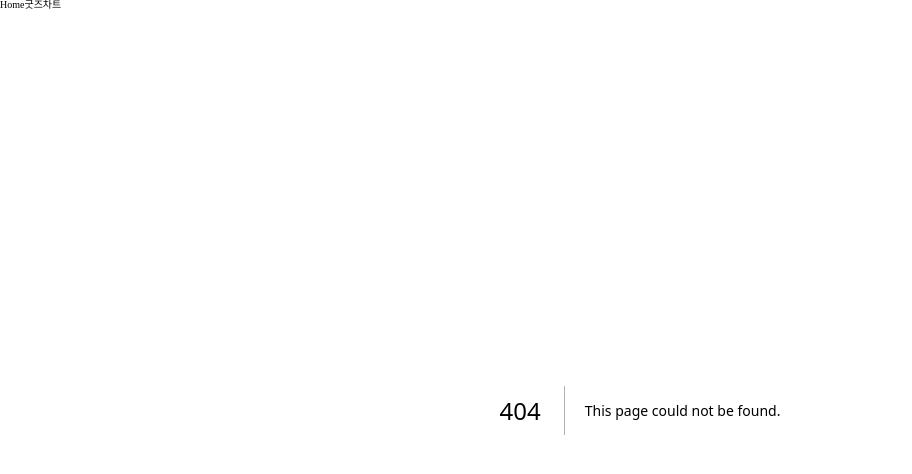
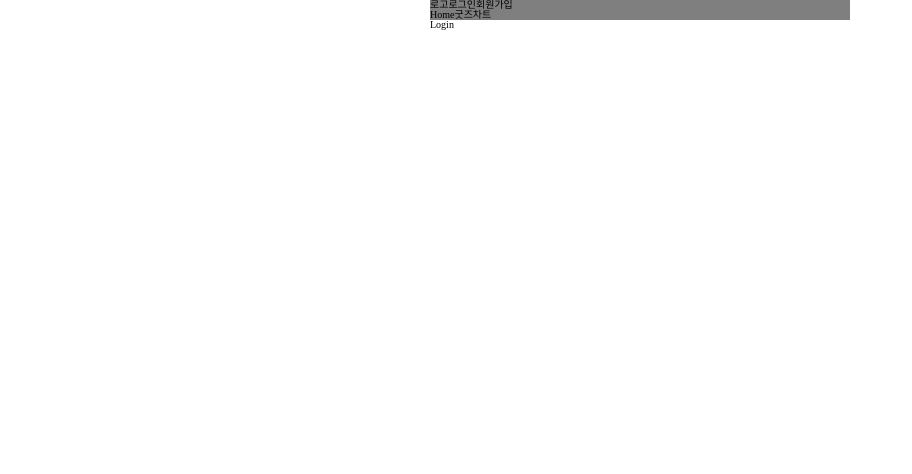
Before and after one commit to MUSIC-LIFE-CYCLE/K-CONTENTS, a Next.js app in the folder front/: page /auth/login in a window 1280 px wide. Before the commit this address had no page. Shown: the top 474 px of the page, without its empty margins (0-912 px from the left). Built offline with nearby package versions, Linux system fonts and the light colour scheme.

Commit message:
💄style,📝docs: 레이아웃 구성 및 auth, login, signup 생성

```diff
--- a/front/components/Header.tsx
+++ b/front/components/Header.tsx
@@ -1,12 +1,20 @@
 import { useRouter } from 'next/router';
+import { HeaderContainer } from './styles';
 import Link from 'next/link';
 
 const Header = () => {
     const router = useRouter();
 
     return (
-        <header>
+        <HeaderContainer>
             <nav>
+                <section>
+                    <Link href="#">로고</Link>
+                    <Link href="/auth/login">로그인</Link>
+                    <Link href="/auth/signup">회원가입</Link>
+                </section>
+
+                <section>
                     <Link href="/">
                         <span className={router.pathname === '/' ? 'active' : ''}>Home</span>
                     </Link>
@@ -16,8 +24,9 @@ const Header = () => {
                     <Link href="/chart">
                         <span className={router.pathname === '/chart' ? 'active' : ''}>차트</span>
                     </Link>
+                </section>
             </nav>
-        </header>
+        </HeaderContainer>
     );
 };
 
--- a/front/components/Layout.tsx
+++ b/front/components/Layout.tsx
@@ -1,15 +1,11 @@
-import Head from 'next/head';
 import Header from './Header';
+import { LayoutContainer } from './styles';
 
 export default function Layout({ children }) {
     return (
-        <>
-            <Head>
-                <link rel="shortcut icon" href="/favicon.ico" />
-                <title>KPOP</title>
-            </Head>
+        <LayoutContainer>
             <Header />
-            <div>{children}</div>
-        </>
+            {children}
+        </LayoutContainer>
     );
 }
--- /dev/null
+++ b/front/components/styles.tsx
@@ -0,0 +1,12 @@
+import styled from '@emotion/styled';
+
+export const LayoutContainer = styled.section`
+    max-width: 420px;
+    min-height: 200px;
+    margin: 0 auto;
+    background-color: ${props => props.theme.colors.coral};
+`;
+
+export const HeaderContainer = styled.header`
+    background-color: ${props => props.theme.colors.halfBlack};
+`;
--- a/front/package.json
+++ b/front/package.json
@@ -19,5 +19,8 @@
     "react": "18.2.0",
     "react-dom": "18.2.0",
     "typescript": "4.9.5"
+  },
+  "devDependencies": {
+    "@emotion/babel-plugin": "^11.10.6"
   }
 }
--- a/front/pages/_app.tsx
+++ b/front/pages/_app.tsx
@@ -1,12 +1,17 @@
 import type { AppProps } from 'next/app';
 import { globalStyles } from 'styles/GlobalStyle';
+import { ThemeProvider } from '@emotion/react';
 import Layout from 'components/Layout';
+import theme from 'styles/theme';
 
 export default function App({ Component, pageProps }: AppProps) {
     return (
-        <Layout>
-            {globalStyles}
-            <Component {...pageProps} />
-        </Layout>
+        <ThemeProvider theme={theme}>
+            <Layout>
+                {globalStyles}
+
+                <Component {...pageProps} />
+            </Layout>
+        </ThemeProvider>
     );
 }
--- /dev/null
+++ b/front/pages/auth/login.tsx
@@ -0,0 +1,5 @@
+const Login = () => {
+    return <>Login</>;
+};
+
+export default Login;
--- /dev/null
+++ b/front/pages/auth/signup.tsx
@@ -0,0 +1,5 @@
+const Signup = () => {
+    return <>signup</>;
+};
+
+export default Signup;
--- /dev/null
+++ b/front/styles/theme.d.tsx
@@ -0,0 +1,14 @@
+import '@emotion/react';
+
+declare module '@emotion/react' {
+    export interface Theme {
+        colors: {
+            black: string;
+            white: string;
+            coral: string;
+            blue: string;
+            red: string;
+            halfBlack: string;
+        };
+    }
+}
--- /dev/null
+++ b/front/styles/theme.tsx
@@ -0,0 +1,14 @@
+import { Theme } from '@emotion/react';
+
+const theme: Theme = {
+    colors: {
+        black: '#000',
+        white: '#fff',
+        coral: 'FF7F50',
+        blue: '0000ff',
+        red: 'ff0000',
+        halfBlack: 'rgba(0,0,0,0.5)',
+    },
+};
+
+export default theme;
--- a/front/tsconfig.json
+++ b/front/tsconfig.json
@@ -15,7 +15,8 @@
         "jsx": "preserve",
         "incremental": true,
         "baseUrl": ".",
-        "types": ["@emotion/react/types/css-prop"]
+        "types": ["@emotion/react/types/css-prop"],
+        "jsxImportSource": "@emotion/react"
     },
     "include": ["next-env.d.ts", "**/*.ts", "**/*.tsx"],
     "exclude": ["node_modules"]
```
Also changed, not shown: front/components/Seo.tsx (added, +11 -0 lines), front/next.config.js (+4 -3 lines), 1 other file (tests, documents, lock files or other folders). Lines whose indentation alone changed are shown as unchanged.
